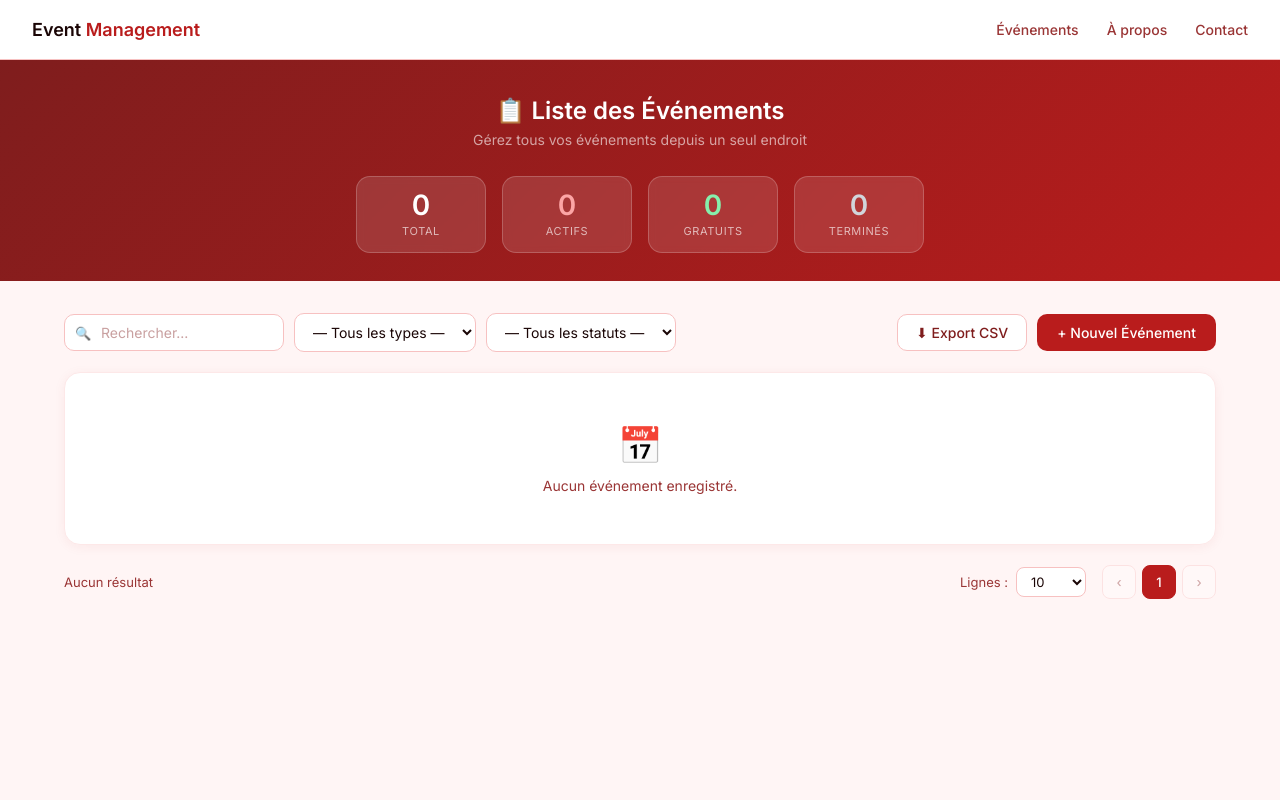
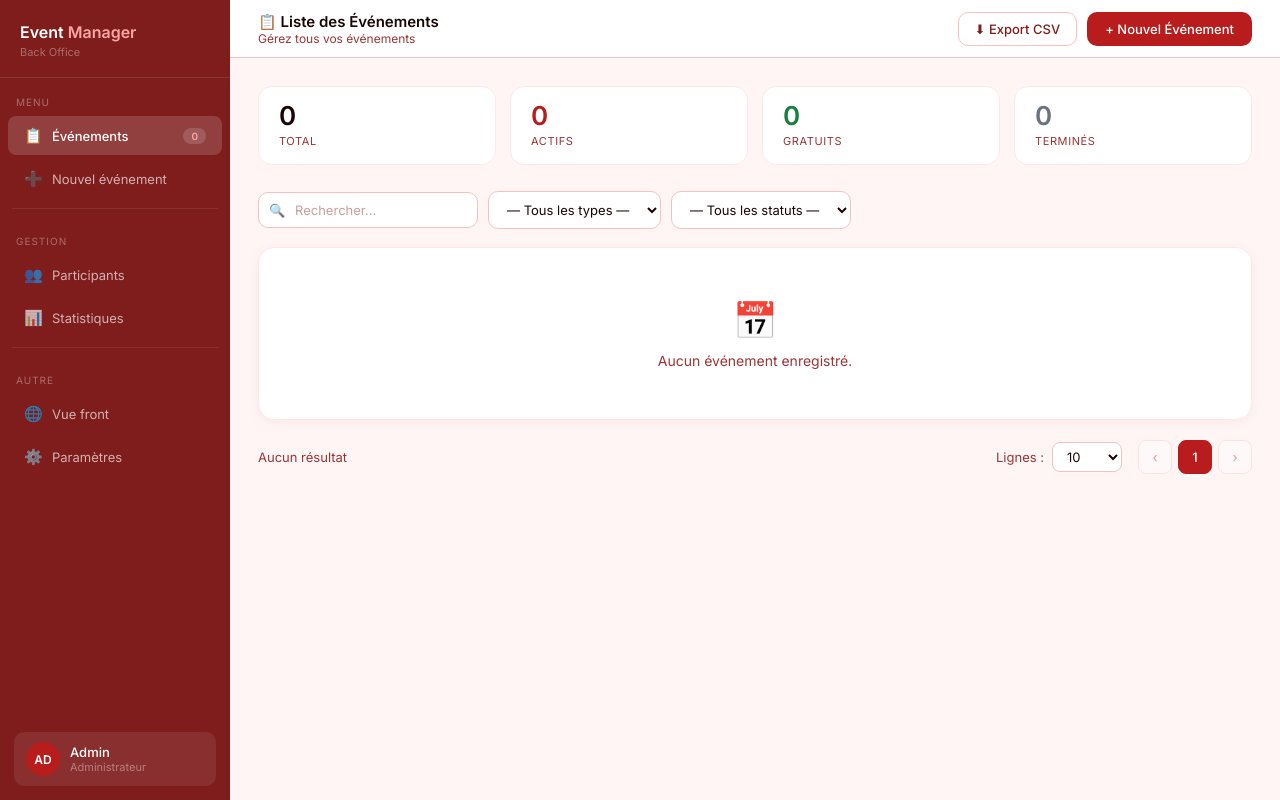
Before and after one commit to sarrraah/Esprit-WEB-2A22-2026-SmartMealPlanner, a PHP site: page /back/listEvenements.php in a window 1280 px wide. Run offline with PHP 8.4, Linux system fonts and the light colour scheme; data that the repository does not hold is empty.

Commit message:
Update interfaces

```diff
--- a/view/back/listEvenements.php
+++ b/view/back/listEvenements.php
@@ -24,51 +24,70 @@ $termines = count(array_filter($evenements, fn($e) => str_contains(strtolower($e
 <link href="https://fonts.googleapis.com/css2?family=Inter:wght@400;500;600&display=swap" rel="stylesheet">
 <style>
 *,*::before,*::after{box-sizing:border-box;margin:0;padding:0}
-body{font-family:'Inter',sans-serif;background:#fff5f5;color:#1a0505;min-height:100vh}
+body{font-family:'Inter',sans-serif;background:#fff5f5;color:#1a0505;min-height:100vh;display:flex}
 
-nav{background:#fff;border-bottom:1.5px solid #f7c1c1;padding:0 32px;display:flex;align-items:center;justify-content:space-between;height:60px;position:sticky;top:0;z-index:100}
-.logo{font-size:18px;font-weight:600;color:#1a0505;text-decoration:none}
-.logo span{color:#b91c1c}
-.nav-links{display:flex;gap:28px}
-.nav-links a{font-size:14px;color:#9a3535;text-decoration:none;font-weight:500;transition:color .2s}
-.nav-links a:hover{color:#b91c1c}
+/* ── SIDEBAR ── */
+.sidebar{width:230px;background:#7f1d1d;display:flex;flex-direction:column;flex-shrink:0;position:sticky;top:0;height:100vh;overflow-y:auto}
+.sb-logo{padding:22px 20px 18px;border-bottom:1px solid rgba(255,255,255,0.1)}
+.sb-logo-txt{font-size:16px;font-weight:600;color:#fff}
+.sb-logo-txt span{color:#fca5a5}
+.sb-logo-sub{font-size:11px;color:rgba(255,255,255,0.35);margin-top:3px}
+.sb-section{padding:18px 16px 6px;font-size:10px;color:rgba(255,255,255,0.35);letter-spacing:1px;text-transform:uppercase}
+.sb-link{display:flex;align-items:center;gap:10px;padding:10px 16px;font-size:13px;color:rgba(255,255,255,0.65);text-decoration:none;border-radius:8px;margin:2px 8px;transition:all .15s;cursor:pointer;border:none;background:none;font-family:inherit;width:calc(100% - 16px)}
+.sb-link:hover{background:rgba(255,255,255,0.08);color:#fff}
+.sb-link.active{background:rgba(255,255,255,0.15);color:#fff;font-weight:500}
+.sb-icon{font-size:15px;width:18px;text-align:center;flex-shrink:0}
+.sb-badge{margin-left:auto;background:rgba(255,255,255,0.15);color:#fca5a5;font-size:10px;font-weight:600;padding:2px 8px;border-radius:10px}
+.sb-divider{border:none;border-top:1px solid rgba(255,255,255,0.08);margin:8px 12px}
+.sb-bottom{margin-top:auto;padding:14px}
+.sb-user{display:flex;align-items:center;gap:10px;padding:10px 12px;background:rgba(255,255,255,0.08);border-radius:10px}
+.sb-avatar{width:34px;height:34px;border-radius:50%;background:#b91c1c;display:flex;align-items:center;justify-content:center;font-size:12px;font-weight:600;color:#fff;flex-shrink:0}
+.sb-user-name{font-size:13px;color:#fff;font-weight:500}
+.sb-user-role{font-size:11px;color:rgba(255,255,255,0.38)}
 
-.page-hero{background:linear-gradient(135deg,#7f1d1d 0%,#b91c1c 100%);padding:36px 32px 28px;text-align:center;color:#fff}
-.page-hero h1{font-size:24px;font-weight:600;margin-bottom:6px}
-.page-hero p{font-size:14px;color:rgba(255,255,255,0.6);margin-bottom:28px}
+/* ── MAIN ── */
+.main-wrap{flex:1;min-width:0;display:flex;flex-direction:column}
 
-.stats-grid{display:flex;gap:16px;justify-content:center;flex-wrap:wrap}
-.stat-card{background:rgba(255,255,255,0.12);border:1px solid rgba(255,255,255,0.2);border-radius:14px;padding:14px 28px;min-width:130px;text-align:center;backdrop-filter:blur(4px)}
-.stat-card .stat-num{font-size:28px;font-weight:700;color:#fff;line-height:1}
-.stat-card .stat-label{font-size:11px;color:rgba(255,255,255,0.65);margin-top:5px;text-transform:uppercase;letter-spacing:.6px}
-.stat-card.s-actif .stat-num{color:#fca5a5}
-.stat-card.s-gratuit .stat-num{color:#86efac}
-.stat-card.s-termine .stat-num{color:#d1d5db}
+.topbar{background:#fff;border-bottom:1.5px solid #f7c1c1;padding:0 28px;height:58px;display:flex;align-items:center;justify-content:space-between;position:sticky;top:0;z-index:50}
+.topbar-left{display:flex;align-items:center;gap:10px}
+.topbar-title{font-size:15px;font-weight:600;color:#1a0505}
+.topbar-sub{font-size:12px;color:#9a3535}
+.topbar-right{display:flex;align-items:center;gap:10px}
+.btn-new{display:inline-flex;align-items:center;gap:6px;background:#b91c1c;color:#fff;border:none;border-radius:10px;padding:9px 18px;font-size:13px;font-weight:500;font-family:'Inter',sans-serif;cursor:pointer;text-decoration:none;transition:background .15s}
+.btn-new:hover{background:#991b1b}
+.btn-csv{display:inline-flex;align-items:center;gap:6px;background:#fff;color:#7f1d1d;border:1.5px solid #f7c1c1;border-radius:10px;padding:8px 16px;font-size:13px;font-weight:500;font-family:'Inter',sans-serif;cursor:pointer;transition:all .15s}
+.btn-csv:hover{background:#fce8e8;border-color:#f09595}
 
-.container{max-width:1200px;margin:0 auto;padding:32px 24px 60px}
+.content{padding:28px 28px 60px}
 
-.alert{padding:12px 16px;border-radius:10px;margin-bottom:16px;font-size:14px;font-weight:500}
+/* ── STATS ── */
+.stats-grid{display:grid;grid-template-columns:repeat(4,1fr);gap:14px;margin-bottom:26px}
+.stat-card{background:#fff;border:1px solid #fde8e8;border-radius:14px;padding:16px 20px}
+.stat-num{font-size:26px;font-weight:700;color:#1a0505;line-height:1}
+.stat-lbl{font-size:11px;color:#9a3535;margin-top:5px;text-transform:uppercase;letter-spacing:.6px}
+.stat-card.s-actif .stat-num{color:#b91c1c}
+.stat-card.s-gratuit .stat-num{color:#15803d}
+.stat-card.s-termine .stat-num{color:#6b7280}
+
+/* ── ALERTS ── */
+.alert{padding:12px 16px;border-radius:10px;margin-bottom:18px;font-size:14px;font-weight:500}
 .alert-success{background:#fce8e8;color:#7f1d1d;border:1px solid #f09595}
 .alert-danger{background:#fff0e0;color:#7a4000;border:1px solid #fad99a}
 
-.toolbar{display:flex;align-items:center;justify-content:space-between;margin-bottom:20px;flex-wrap:wrap;gap:12px}
+/* ── TOOLBAR ── */
+.toolbar{display:flex;align-items:center;justify-content:space-between;margin-bottom:18px;flex-wrap:wrap;gap:12px}
 .filters{display:flex;gap:10px;flex-wrap:wrap;align-items:center}
 
 .search-wrap{position:relative}
-.search-wrap input{padding:9px 14px 9px 36px;border:1px solid #f7c1c1;border-radius:10px;background:#fff;color:#1a0505;font-size:14px;width:220px;outline:none;font-family:'Inter',sans-serif;transition:border-color .2s}
+.search-wrap input{padding:9px 14px 9px 36px;border:1px solid #f7c1c1;border-radius:10px;background:#fff;color:#1a0505;font-size:13px;width:220px;outline:none;font-family:'Inter',sans-serif;transition:border-color .2s}
 .search-wrap input:focus{border-color:#b91c1c;box-shadow:0 0 0 3px rgba(185,28,28,0.1)}
 .search-wrap input::placeholder{color:#c9a0a0}
 .search-wrap::before{content:'🔍';font-size:13px;position:absolute;left:11px;top:50%;transform:translateY(-50%);pointer-events:none}
 
-.filter-select{padding:9px 14px;border:1px solid #f7c1c1;border-radius:10px;background:#fff;color:#1a0505;font-size:14px;outline:none;font-family:'Inter',sans-serif;cursor:pointer;transition:border-color .2s}
+.filter-select{padding:9px 14px;border:1px solid #f7c1c1;border-radius:10px;background:#fff;color:#1a0505;font-size:13px;outline:none;font-family:'Inter',sans-serif;cursor:pointer;transition:border-color .2s}
 .filter-select:focus{border-color:#b91c1c;box-shadow:0 0 0 3px rgba(185,28,28,0.1)}
 
-.btn-actions{display:flex;gap:10px;flex-wrap:wrap}
-.btn-new{display:inline-flex;align-items:center;gap:6px;background:#b91c1c;color:#fff;border:none;border-radius:10px;padding:10px 20px;font-size:14px;font-weight:500;font-family:'Inter',sans-serif;cursor:pointer;text-decoration:none;transition:background .15s}
-.btn-new:hover{background:#991b1b}
-.btn-csv{display:inline-flex;align-items:center;gap:6px;background:#fff;color:#7f1d1d;border:1.5px solid #f7c1c1;border-radius:10px;padding:9px 18px;font-size:14px;font-weight:500;font-family:'Inter',sans-serif;cursor:pointer;transition:all .15s}
-.btn-csv:hover{background:#fce8e8;border-color:#f09595}
-
+/* ── TABLE ── */
 .table-wrap{background:#fff;border:1px solid #fde8e8;border-radius:16px;overflow:hidden;box-shadow:0 2px 12px rgba(185,28,28,0.06)}
 
 table{width:100%;border-collapse:collapse}
@@ -76,7 +95,7 @@ thead{background:linear-gradient(135deg,#7f1d1d 0%,#b91c1c 100%)}
 thead th{padding:14px 12px;text-align:center;font-size:13px;font-weight:500;color:#fff;white-space:nowrap;user-select:none}
 thead th.sortable{cursor:pointer;transition:background .15s}
 thead th.sortable:hover{background:rgba(255,255,255,0.12)}
-thead th .sort-arrow{display:inline-block;margin-left:5px;font-size:10px;opacity:.5;transition:opacity .15s}
+thead th .sort-arrow{display:inline-block;margin-left:5px;font-size:10px;opacity:.5}
 thead th.asc .sort-arrow::after{content:'▲';opacity:1}
 thead th.desc .sort-arrow::after{content:'▼';opacity:1}
 thead th:not(.asc):not(.desc) .sort-arrow::after{content:'⇅';opacity:.4}
@@ -96,8 +115,8 @@ td b{font-weight:600;color:#7f1d1d}
 .price-paid{color:#b91c1c;font-weight:600}
 
 .actions{display:flex;justify-content:center;align-items:center;gap:8px}
-.action-btn{width:36px;height:36px;border:none;border-radius:10px;cursor:pointer;font-size:15px;display:inline-flex;align-items:center;justify-content:center;text-decoration:none;transition:all .15s;box-shadow:0 2px 6px rgba(0,0,0,0.1)}
-.action-btn:hover{transform:translateY(-2px);opacity:.9}
+.action-btn{width:36px;height:36px;border:none;border-radius:10px;cursor:pointer;font-size:15px;display:inline-flex;align-items:center;justify-content:center;text-decoration:none;transition:all .15s;box-shadow:0 2px 6px rgba(0,0,0,0.08)}
+.action-btn:hover{transform:translateY(-2px)}
 .btn-edit{background:#f7c1c1;color:#7f1d1d}
 .btn-edit:hover{background:#f09595}
 .btn-view{background:#fce8e8;color:#b91c1c}
@@ -108,6 +127,7 @@ td b{font-weight:600;color:#7f1d1d}
 .empty{text-align:center;padding:50px 20px;color:#9a3535;font-size:14px}
 .empty-icon{font-size:36px;margin-bottom:10px}
 
+/* ── PAGINATION ── */
 .pagination{display:flex;align-items:center;justify-content:space-between;margin-top:20px;flex-wrap:wrap;gap:12px}
 .pagination-info{font-size:13px;color:#9a3535}
 .pagination-btns{display:flex;gap:6px;flex-wrap:wrap;align-items:center}
@@ -115,64 +135,110 @@ td b{font-weight:600;color:#7f1d1d}
 .pg-btn:hover{background:#fce8e8;border-color:#f09595}
 .pg-btn.active{background:#b91c1c;color:#fff;border-color:#b91c1c}
 .pg-btn:disabled{opacity:.35;cursor:default}
-
 .pg-size-wrap{display:flex;align-items:center;gap:8px;font-size:13px;color:#9a3535}
 .pg-size-wrap select{padding:5px 10px;border:1.5px solid #f7c1c1;border-radius:8px;background:#fff;color:#1a0505;font-size:13px;outline:none;font-family:'Inter',sans-serif;cursor:pointer}
 
-@media(max-width:768px){
-  nav{padding:0 16px}
-  .page-hero{padding:24px 16px 20px}
-  .container{padding:20px 16px 40px}
-  .toolbar{flex-direction:column;align-items:flex-start}
-  .search-wrap input{width:100%}
+/* ── RESPONSIVE ── */
+@media(max-width:900px){
+  .sidebar{display:none}
+  .stats-grid{grid-template-columns:repeat(2,1fr)}
+  .content{padding:16px}
+  .topbar{padding:0 16px}
   .table-wrap{overflow-x:auto}
-  .stats-grid{gap:10px}
-  .stat-card{padding:12px 18px;min-width:110px}
-  .stat-card .stat-num{font-size:22px}
 }
 </style>
 </head>
 <body>
 
-<nav>
-  <a href="interfaceevent.php" class="logo">Event <span>Management</span></a>
-  <div class="nav-links">
-    <a href="interfaceevent.php">Événements</a>
-    <a href="#about">À propos</a>
-    <a href="#contact">Contact</a>
+<!-- SIDEBAR -->
+<div class="sidebar">
+  <div class="sb-logo">
+    <div class="sb-logo-txt">Event <span>Manager</span></div>
+    <div class="sb-logo-sub">Back Office</div>
   </div>
-</nav>
 
-<div class="page-hero">
-  <h1>📋 Liste des Événements</h1>
-  <p>Gérez tous vos événements depuis un seul endroit</p>
+  <div class="sb-section">Menu</div>
+  <a class="sb-link active" href="listEvenements.php">
+    <span class="sb-icon">📋</span> Événements
+    <span class="sb-badge"><?= $total ?></span>
+  </a>
+  <a class="sb-link" href="addEvenement.php">
+    <span class="sb-icon">➕</span> Nouvel événement
+  </a>
 
-  <div class="stats-grid">
-    <div class="stat-card">
-      <div class="stat-num"><?= $total ?></div>
-      <div class="stat-label">Total</div>
+  <hr class="sb-divider">
+  <div class="sb-section">Gestion</div>
+  <a class="sb-link" href="listParticipations.php">
+    <span class="sb-icon">👥</span> Participants
+  </a>
+  <a class="sb-link" href="#">
+    <span class="sb-icon">📊</span> Statistiques
+  </a>
+
+  <hr class="sb-divider">
+  <div class="sb-section">Autre</div>
+  <a class="sb-link" href="interfaceevent.php">
+    <span class="sb-icon">🌐</span> Vue front
+  </a>
+  <a class="sb-link" href="#">
+    <span class="sb-icon">⚙️</span> Paramètres
+  </a>
+
+  <div class="sb-bottom">
+    <div class="sb-user">
+      <div class="sb-avatar">AD</div>
+      <div>
+        <div class="sb-user-name">Admin</div>
+        <div class="sb-user-role">Administrateur</div>
       </div>
-    <div class="stat-card s-actif">
-      <div class="stat-num"><?= $actifs ?></div>
-      <div class="stat-label">Actifs</div>
-    </div>
-    <div class="stat-card s-gratuit">
-      <div class="stat-num"><?= $gratuits ?></div>
-      <div class="stat-label">Gratuits</div>
-    </div>
-    <div class="stat-card s-termine">
-      <div class="stat-num"><?= $termines ?></div>
-      <div class="stat-label">Terminés</div>
     </div>
   </div>
 </div>
 
-<div class="container">
+<!-- MAIN -->
+<div class="main-wrap">
 
+  <div class="topbar">
+    <div class="topbar-left">
+      <div>
+        <div class="topbar-title">📋 Liste des Événements</div>
+        <div class="topbar-sub">Gérez tous vos événements</div>
+      </div>
+    </div>
+    <div class="topbar-right">
+      <button class="btn-csv" onclick="exportCSV()">⬇ Export CSV</button>
+      <a class="btn-new" href="addEvenement.php">+ Nouvel Événement</a>
+    </div>
+  </div>
+
+  <div class="content">
+
+    <!-- STATS -->
+    <div class="stats-grid">
+      <div class="stat-card">
+        <div class="stat-num"><?= $total ?></div>
+        <div class="stat-lbl">Total</div>
+      </div>
+      <div class="stat-card s-actif">
+        <div class="stat-num"><?= $actifs ?></div>
+        <div class="stat-lbl">Actifs</div>
+      </div>
+      <div class="stat-card s-gratuit">
+        <div class="stat-num"><?= $gratuits ?></div>
+        <div class="stat-lbl">Gratuits</div>
+      </div>
+      <div class="stat-card s-termine">
+        <div class="stat-num"><?= $termines ?></div>
+        <div class="stat-lbl">Terminés</div>
+      </div>
+    </div>
+
+    <!-- ALERTS -->
     <?php if ($msg === 'added'):   ?><div class="alert alert-success">✅ Événement ajouté avec succès.</div><?php endif; ?>
     <?php if ($msg === 'updated'): ?><div class="alert alert-success">✅ Événement mis à jour avec succès.</div><?php endif; ?>
     <?php if ($msg === 'deleted'): ?><div class="alert alert-danger">🗑️ Événement supprimé.</div><?php endif; ?>
 
+    <!-- TOOLBAR -->
     <div class="toolbar">
       <div class="filters">
         <div class="search-wrap">
@@ -197,12 +263,9 @@ td b{font-weight:600;color:#7f1d1d}
           <?php endforeach; ?>
         </select>
       </div>
-    <div class="btn-actions">
-      <button class="btn-csv" onclick="exportCSV()">⬇ Export CSV</button>
-      <a class="btn-new" href="addEvenement.php">+ Nouvel Événement</a>
-    </div>
     </div>
 
+    <!-- TABLE -->
     <div class="table-wrap">
       <?php if (empty($evenements)): ?>
         <div class="empty">
@@ -272,6 +335,7 @@ td b{font-weight:600;color:#7f1d1d}
       <?php endif; ?>
     </div>
 
+    <!-- PAGINATION -->
     <div class="pagination" id="paginationBar">
       <div class="pagination-info" id="paginationInfo"></div>
       <div style="display:flex;align-items:center;gap:16px;flex-wrap:wrap">
@@ -287,12 +351,13 @@ td b{font-weight:600;color:#7f1d1d}
         <div class="pagination-btns" id="pgButtons"></div>
       </div>
     </div>
-</div>
+
+  </div><!-- /content -->
+</div><!-- /main-wrap -->
 
 <script>
 const allRows = Array.from(document.querySelectorAll('#eventsTable tbody tr'));
-let sortCol = -1, sortDir = 1;
-let currentPage = 1;
+let sortCol = -1, sortDir = 1, currentPage = 1;
 
 function getCellText(row, col) {
   return row.cells[col]?.textContent.trim() ?? '';
@@ -309,16 +374,16 @@ function sortTable(col) {
 }
 
 function applyFilters() {
-  const q = document.getElementById('searchInput').value.toLowerCase();
-  const type = document.getElementById('filterType').value.toLowerCase();
+  const q      = document.getElementById('searchInput').value.toLowerCase();
+  const type   = document.getElementById('filterType').value.toLowerCase();
   const statut = document.getElementById('filterStatut').value.toLowerCase();
 
   let visible = allRows.filter(row => {
-    const text = row.textContent.toLowerCase();
-    const rowType = (row.dataset.type || '').toLowerCase();
+    const text      = row.textContent.toLowerCase();
+    const rowType   = (row.dataset.type   || '').toLowerCase();
     const rowStatut = (row.dataset.statut || '').toLowerCase();
-    return (!q || text.includes(q))
-      && (!type || rowType === type)
+    return (!q      || text.includes(q))
+        && (!type   || rowType   === type)
         && (!statut || rowStatut === statut);
   });
 
@@ -337,14 +402,14 @@ function applyFilters() {
 }
 
 function renderPage(rows, page) {
-  const pgSize = parseInt(document.getElementById('pgSize').value);
-  const total = rows.length;
+  const pgSize    = parseInt(document.getElementById('pgSize').value);
+  const total     = rows.length;
   const totalPages = Math.max(1, Math.ceil(total / pgSize));
   if (page > totalPages) page = totalPages;
   currentPage = page;
 
   const start = (page - 1) * pgSize;
-  const end = Math.min(start + pgSize, total);
+  const end   = Math.min(start + pgSize, total);
 
   allRows.forEach(r => r.style.display = 'none');
   rows.slice(start, end).forEach(r => r.style.display = '');
@@ -399,23 +464,21 @@ function goPage(p) {
 
 function exportCSV() {
   const headers = ['#','Titre','Type','Lieu','Début','Fin','Capacité','Prix','Statut'];
-  const visibleRows = allRows.filter(r => r.style.display !== 'none' || true);
-
-  const q = document.getElementById('searchInput').value.toLowerCase();
-  const type = document.getElementById('filterType').value.toLowerCase();
+  const q      = document.getElementById('searchInput').value.toLowerCase();
+  const type   = document.getElementById('filterType').value.toLowerCase();
   const statut = document.getElementById('filterStatut').value.toLowerCase();
 
   const rows = allRows.filter(row => {
-    const text = row.textContent.toLowerCase();
-    const rowType = (row.dataset.type || '').toLowerCase();
+    const text      = row.textContent.toLowerCase();
+    const rowType   = (row.dataset.type   || '').toLowerCase();
     const rowStatut = (row.dataset.statut || '').toLowerCase();
-    return (!q || text.includes(q))
-      && (!type || rowType === type)
+    return (!q      || text.includes(q))
+        && (!type   || rowType   === type)
         && (!statut || rowStatut === statut);
   });
 
   const escape = v => '"' + v.replace(/"/g, '""') + '"';
-  const lines = [headers.map(escape).join(',')];
+  const lines  = [headers.map(escape).join(',')];
 
   rows.forEach(row => {
     const cols = [];
@@ -426,8 +489,8 @@ function exportCSV() {
   });
 
   const blob = new Blob(['\uFEFF' + lines.join('\r\n')], {type:'text/csv;charset=utf-8'});
-  const a = document.createElement('a');
-  a.href = URL.createObjectURL(blob);
+  const a    = document.createElement('a');
+  a.href     = URL.createObjectURL(blob);
   a.download = 'evenements_' + new Date().toISOString().slice(0,10) + '.csv';
   a.click();
 }
```
Also changed, not shown: view/front/interfaceevent.php (+1 -7 lines). Lines whose indentation alone changed are shown as unchanged.
